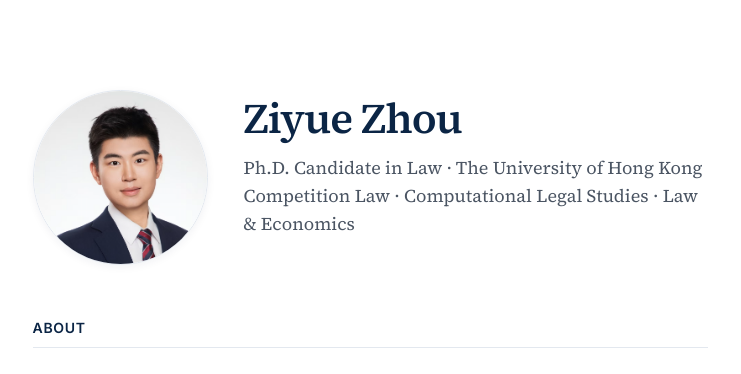
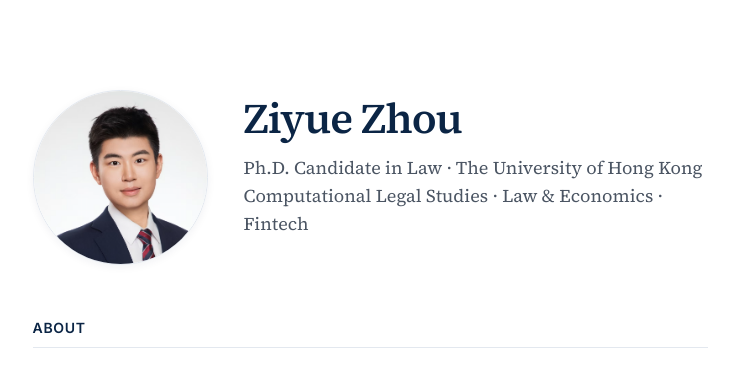
Before and after one commit to zhouziyue233/zhouziyue233.github.io, a Jekyll site: the page built from _pages/about.md, in a window 1280 px wide. Shown: the top 374 px of the page, without its empty margins (270-1011 px from the left). Built offline with Jekyll 4.4.1, drawn with Linux system fonts in a browser that asks for light colours.

Commit message:
Update about.md

```diff
--- a/_pages/about.md
+++ b/_pages/about.md
@@ -11,7 +11,7 @@ permalink: /
     <h1 class="profile-hero__name">Ziyue Zhou</h1>
     <p class="profile-hero__tagline">
       Ph.D. Candidate in Law · The University of Hong Kong<br>
-      Competition Law · Computational Legal Studies · Law &amp; Economics
+      Computational Legal Studies · Law &amp; Economics · Fintech
     </p>
   </div>
 </section>
```
